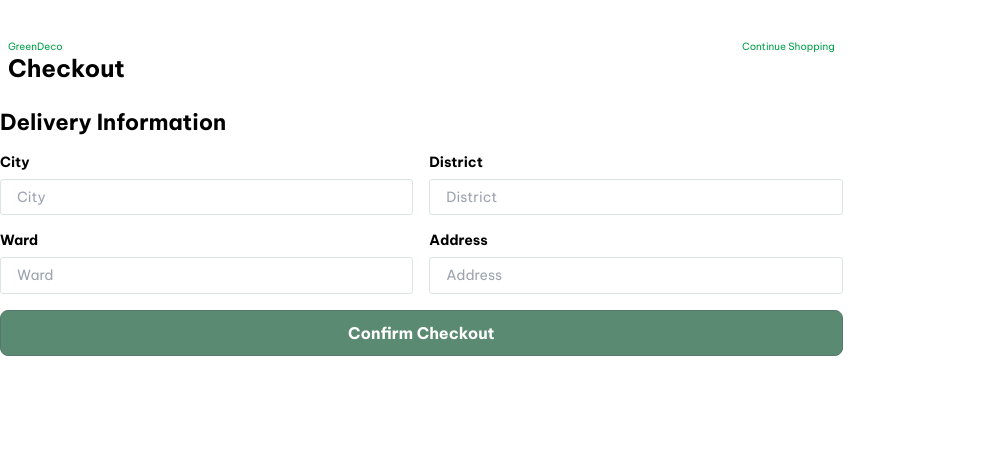
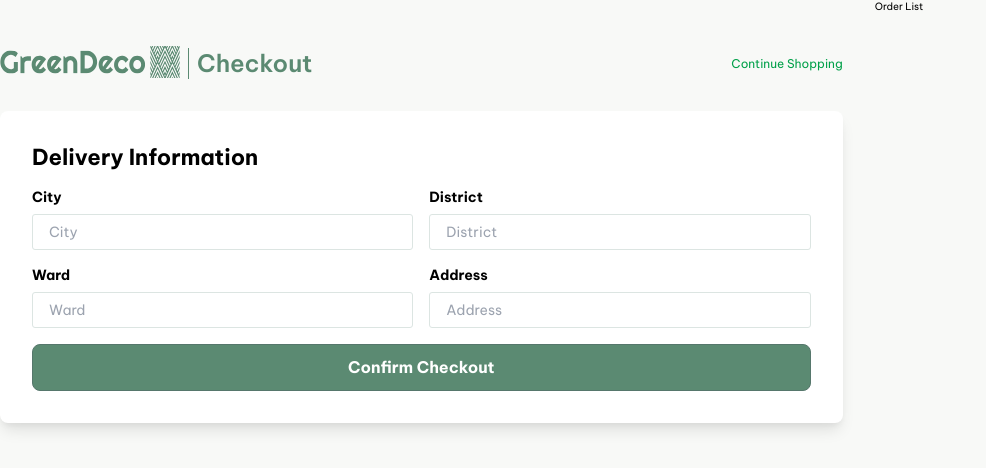
Before and after one commit to minhman2501/greendeco-fe, a Next.js app: page /checkout in a window 1280 px wide. Shown: the top 468 px of the page, without its empty margins (0-986 px from the left). Built offline with nearby package versions, Linux system fonts and the light colour scheme; no server answers.

Commit message:
feat: init OrderList && change css

```diff
--- /dev/null
+++ b/app/(routes)/(main)/checkout/OrderList.tsx
@@ -0,0 +1,12 @@
+'use client'
+import { useCartQuery } from '@/app/_hooks/useCart'
+
+export default function OrderItemList() {
+	/* const { cartForCheckoutQuery } = useCartQuery()
+
+	const { data } = cartForCheckoutQuery
+
+	console.log(data) */
+
+	return <div>Order List</div>
+}
--- a/app/(routes)/(main)/checkout/ShippingDetailForm.tsx
+++ b/app/(routes)/(main)/checkout/ShippingDetailForm.tsx
@@ -51,7 +51,7 @@ export default function ShippingDetailForm() {
 		//NOTE: Execute the Mutation
 	}
 	return (
-		<div className='flex-col-start gap-cozy'>
+		<div className='flex-col-start gap-cozy rounded-[8px] bg-neutral-gray-1 p-comfortable shadow-38'>
 			<h2>Delivery Information</h2>
 			<form
 				onSubmit={handleSubmit(onSubmitHandler)}
--- a/app/(routes)/(main)/checkout/page.tsx
+++ b/app/(routes)/(main)/checkout/page.tsx
@@ -1,14 +1,20 @@
 import Link from 'next/link'
 import ShippingDetailForm from './ShippingDetailForm'
+import OrderItemList from './OrderList'
+import Image from 'next/image'
+import BrandLogoFullGreen from '@/public/BrandLogoFullGreen.svg'
+
 export default function CheckoutPage() {
 	return (
-		<main className='h-screen max-h-screen w-screen'>
+		<main className='h-screen max-h-screen w-screen bg-primary-418-20/20'>
 			<div className='container h-full'>
 				<div className='grid h-full grid-cols-6 gap-comfortable'>
 					<div className='flex-col-start col-span-4 gap-cozy'>
 						<Header></Header>
 						<ShippingDetailForm />
 					</div>
+
+					<OrderItemList />
 				</div>
 			</div>
 		</main>
@@ -17,13 +23,13 @@ export default function CheckoutPage() {
 
 const Header = () => {
 	return (
-		<div className='mt-comfortable flex justify-between p-compact'>
-			<div>
+		<div className='mt-comfortable flex items-center justify-between '>
+			<div className='flex items-center divide-x divide-primary-625'>
 				<Logo />
-				<h1>Checkout</h1>
+				<h1 className='pl-compact font-semi-bold text-primary-625'>Checkout</h1>
 			</div>
 			<Link
-				className=''
+				className='text-body-xsm'
 				href={'/shop'}
 			>
 				Continue Shopping
@@ -36,9 +42,16 @@ function Logo() {
 	return (
 		<Link
 			href={'/'}
-			className=''
+			className='h-full pr-compact'
 		>
-			GreenDeco
+			<div className='relative inline-block h-[60px] w-[180px] overflow-hidden'>
+				<Image
+					src={BrandLogoFullGreen}
+					alt='Welcome to GreenDeco'
+					fill
+					style={{ objectFit: 'contain' }}
+				/>
+			</div>
 		</Link>
 	)
 }
```
